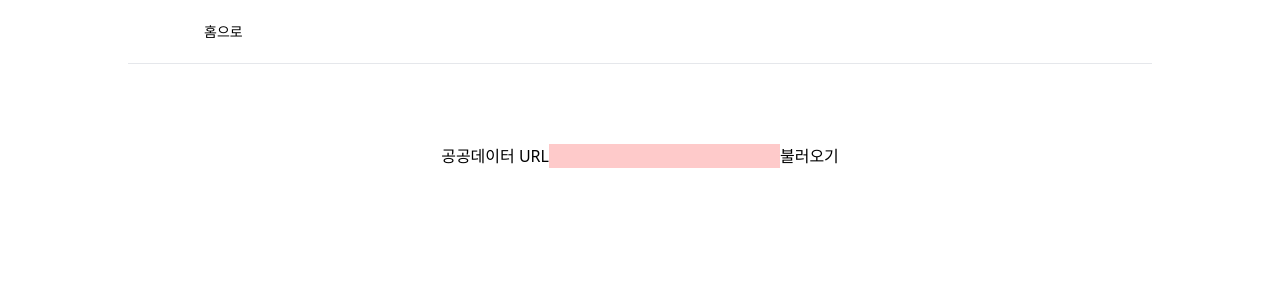
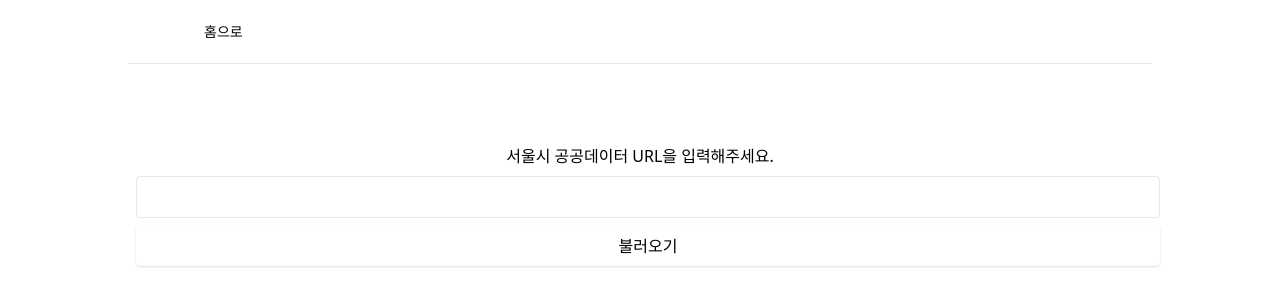
Before and after one commit to custardcream98/geopin, a Next.js app: page / in a window 1280 px wide. Shown: the top 306 px of the page. Built offline with nearby package versions, Linux system fonts and the light colour scheme; no server answers.

Commit message:
feat(style): 뷰 개선

```diff
--- a/components/OpenDataGeoFieldSelectForm/OpenDataGeoFieldSelectForm.client.tsx
+++ b/components/OpenDataGeoFieldSelectForm/OpenDataGeoFieldSelectForm.client.tsx
@@ -40,7 +40,7 @@ export const OpenDataGeoFieldSelectForm = ({
     redirectToFetchData.bind(null, data, searchParams);
 
   return (
-    <div>
+    <div className="w-full">
       <fieldset className="mb-2">
         <legend className="mb-1">
           주소 / 좌표중 어떤 필드를 선택할지 결정해주세요.
--- a/components/OpenDataSampleViewer.server.tsx
+++ b/components/OpenDataSampleViewer.server.tsx
@@ -15,7 +15,7 @@ export const OpenDataSampleViewer = async ({
   const sampleRow = data.row[0];
 
   return (
-    <div className="w-10/12 mx-auto">
+    <div className="w-full">
       <details className="mb-4">
         <summary>Sample 응답값 확인하기</summary>
         <pre className="overflow-auto">
--- a/components/OpenDataTitleViewer.server.tsx
+++ b/components/OpenDataTitleViewer.server.tsx
@@ -1,5 +1,5 @@
 export const OpenDataTitleViewer = async ({
   children,
 }: React.PropsWithChildren) => {
-  return <h2>{children}</h2>;
+  return <strong className="text-lg">{children}</strong>;
 };
--- a/components/OpenDataViewer.server.tsx
+++ b/components/OpenDataViewer.server.tsx
@@ -204,16 +204,18 @@ export const OpenDataViewer = async ({
   };
 
   return (
-    <div>
+    <div className="w-full">
       {!!dataWithCoordinate.length && (
         <>
+          <details>
+            <summary>데이터 필드 선택하기</summary>
             <form
               className="overflow-x-scroll"
               action={pickDataKey}
             >
-            {Object.entries(dataWithCoordinate[0])
-              .filter(([key]) => key !== "coordinate")
-              .map(([key, sampleValue]) => {
+              {Object.keys(dataWithCoordinate[0])
+                .filter((key) => key !== "coordinate")
+                .map((key) => {
                   const originalKey =
                     fieldNameMapReverse[key] ?? key;
 
@@ -223,6 +225,7 @@ export const OpenDataViewer = async ({
                       className="block"
                     >
                       <input
+                        className="mr-2"
                         type="checkbox"
                         name="data-key-pick"
                         value={originalKey}
@@ -230,14 +233,25 @@ export const OpenDataViewer = async ({
                           originalKey
                         )}
                       />
-                    {key} ({typeof sampleValue}), 샘플
-                    데이터: {JSON.stringify(sampleValue)}
+                      {key}
                     </label>
                   );
                 })}
-            <button type="submit">선택</button>
+              <button
+                type="submit"
+                className="mx-2 p-2 shadow rounded block w-full my-2"
+              >
+                선택
+              </button>
             </form>
-          <div>데이터 수: {dataWithCoordinate.length}</div>
+          </details>
+          <div className="my-2">
+            데이터 수: {dataWithCoordinate.length}
+          </div>
+          <div className="my-2">
+            마커를 누르면 선택한 데이터 필드 정보가
+            표시됩니다.
+          </div>
           <div className="w-full h-[80vh]">
             <KakaoMap
               data={dataWithCoordinate}
--- a/components/ServiceSearchForm.server.tsx
+++ b/components/ServiceSearchForm.server.tsx
@@ -183,19 +183,30 @@ export const ServiceSearchForm = () => {
   };
 
   return (
-    <div>
-      <form action={getSeoulOpenData}>
-        <label htmlFor="target-url">공공데이터 URL</label>
+    <div className="w-full">
+      <form action={getSeoulOpenData} className="w-full">
+        <label
+          htmlFor="target-url"
+          className="block text-center"
+        >
+          서울시 공공데이터 URL을 입력해주세요.
+        </label>
         <input
           type="text"
           id="target-url"
           name="target-url"
           required
-          pattern="(?:http[s]{0,1}\:\/\/)data\.seoul\.go\.kr\/dataList\/[0-9A-Za-z\/]{4,}"
-          className="invalid:bg-red-200 bg-green-200"
+          // pattern="(?:http[s]{0,1}\:\/\/)data\.seoul\.go\.kr\/dataList\/[0-9A-Za-z\/]{4,}"
+          // className="invalid:bg-red-200 bg-green-200"
           autoSave="off"
+          className="mx-2 p-2 border rounded block w-full mt-2"
         />
-        <button type="submit">불러오기</button>
+        <button
+          type="submit"
+          className="mx-2 p-2 shadow rounded block w-full mt-2"
+        >
+          불러오기
+        </button>
       </form>
     </div>
   );
```
Lines whose indentation alone changed are shown as unchanged.
